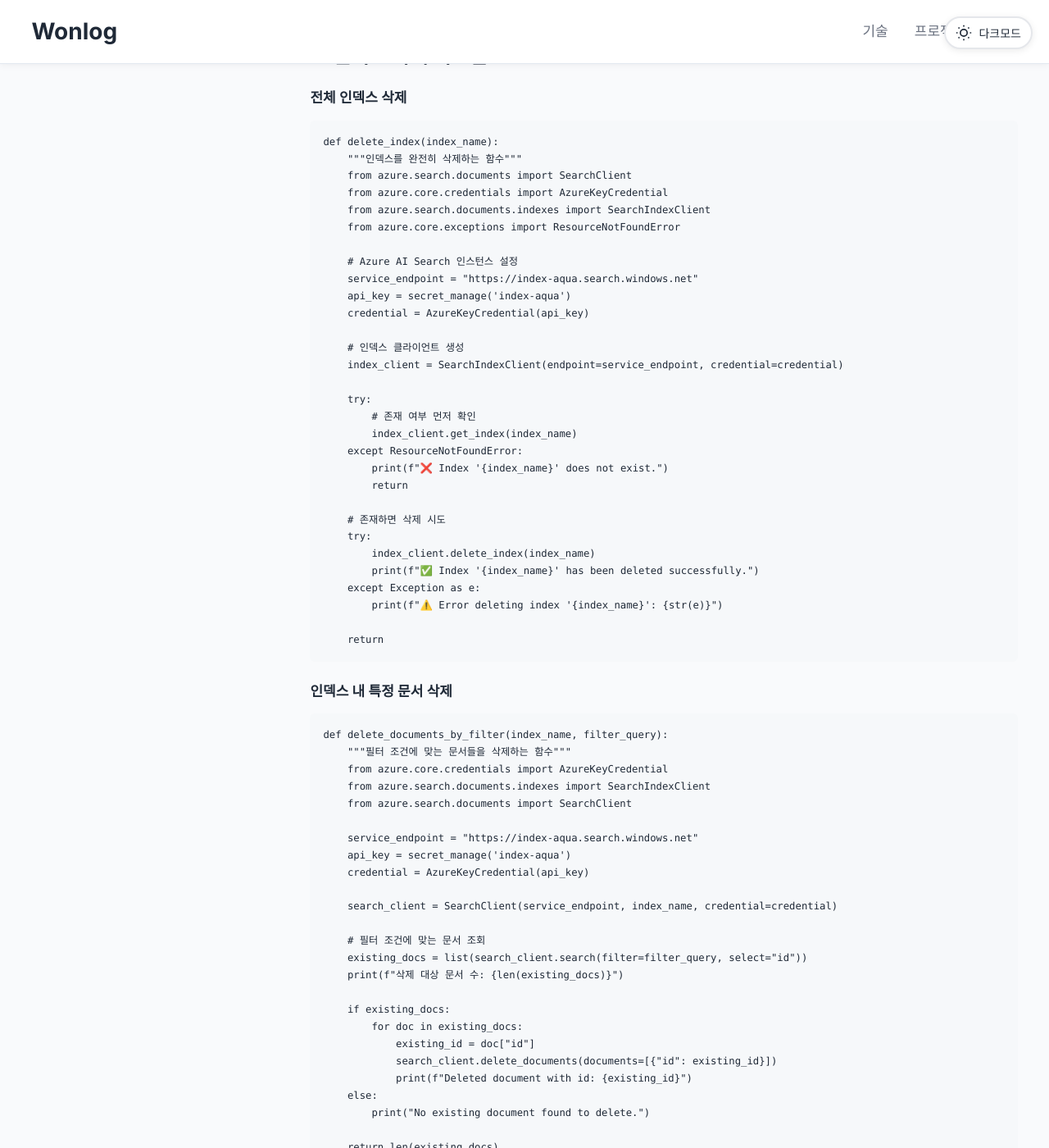
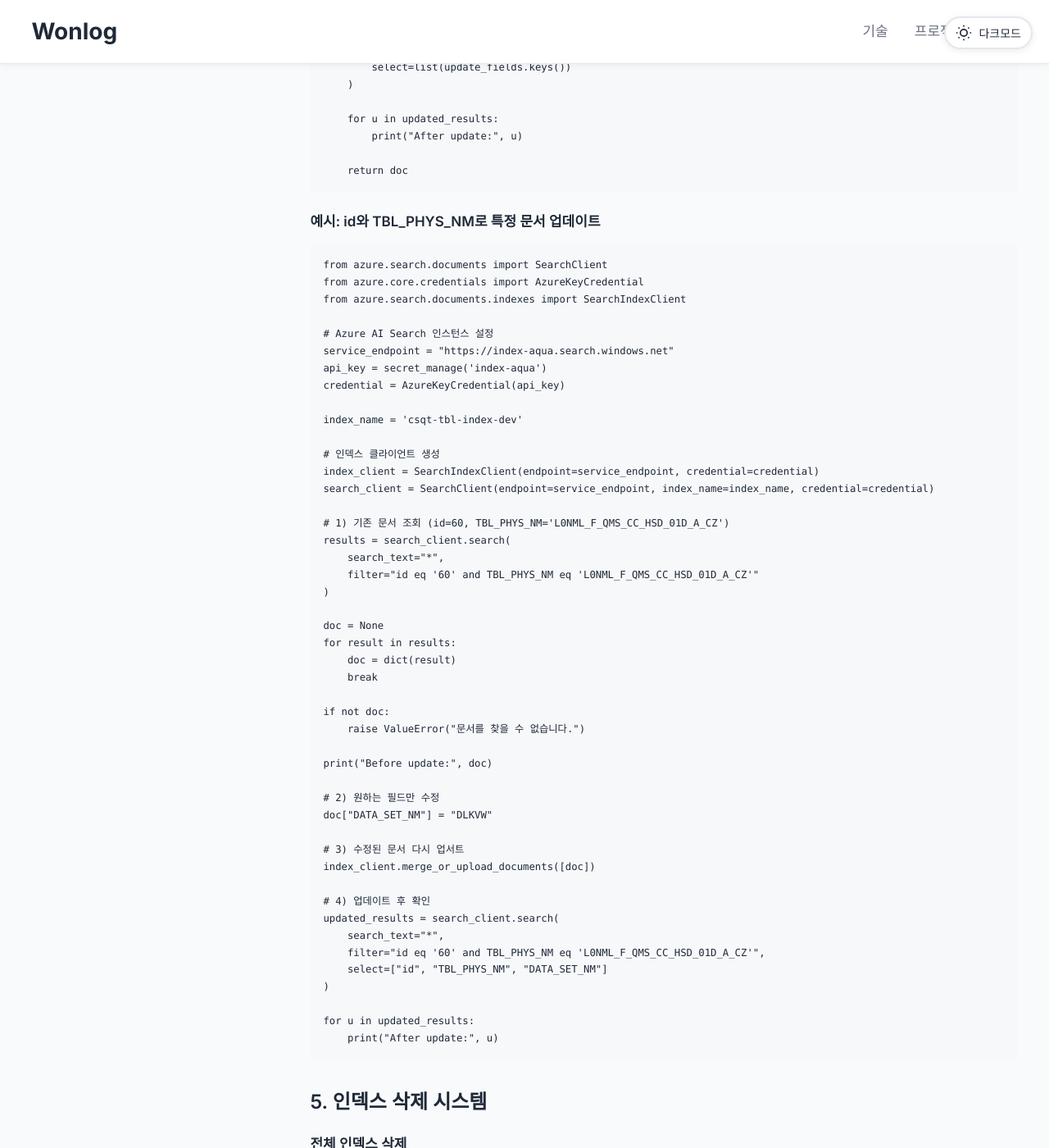
Before and after one commit to learningssik/learningssik.github.io, a Jekyll site: the page built from _public/tech/azure-ai-search-indexing-cookbook.md, in a window 1280 px wide and 1400 px high, scrolled down 8153 px. Shown: the whole window at 82% size. Built offline with Jekyll 4.4.1, drawn with Linux system fonts in a browser that asks for light colours; some of the changed text lies outside the part shown.

Commit message:
docs: 인덱스 업데이트 섹션 보강
- 목적 표 추가 (최신성/성능/일관성/분석 활용성)
- 노트북 기반 예시 코드 추가: id+TBL_PHYS_NM 조건 업데이트 흐름

````diff
--- a/_public/tech/azure-ai-search-indexing-cookbook.md
+++ b/_public/tech/azure-ai-search-indexing-cookbook.md
@@ -301,6 +301,15 @@
 
 ### 4. 인덱스 업데이트 시스템
 
+✅ 목적: 인덱스 업데이트
+
+| 목적 | 설명 |
+| ------------- | ------------------------------------- |
+| 🔄 최신 데이터 반영 | 소스 시스템 변경 사항을 인덱스에 반영하여 검색 결과 최신성 확보 |
+| ⚙️ 성능 최적화 | 불필요한 필드 제거 및 필요한 필드만 유지해 검색 속도와 효율 개선 |
+| 🧩 데이터 일관성 유지 | 잘못된 값 수정 및 규칙 기반 업데이트로 인덱스 품질 보장 |
+| 📊 분석 활용성 강화 | 신규 속성 추가·갱신을 통해 검색 및 분석 활용 범위 확대 |
+
 #### 개별 문서 업데이트
 ```python
 def update_document(index_name, document_id, update_fields):
@@ -352,6 +361,56 @@
         print("After update:", u)
 
     return doc
+```
+
+#### 예시: id와 TBL_PHYS_NM로 특정 문서 업데이트
+```python
+from azure.search.documents import SearchClient
+from azure.core.credentials import AzureKeyCredential
+from azure.search.documents.indexes import SearchIndexClient
+
+# Azure AI Search 인스턴스 설정
+service_endpoint = "https://index-aqua.search.windows.net"
+api_key = secret_manage('index-aqua')
+credential = AzureKeyCredential(api_key)
+
+index_name = 'csqt-tbl-index-dev'
+
+# 인덱스 클라이언트 생성
+index_client = SearchIndexClient(endpoint=service_endpoint, credential=credential)
+search_client = SearchClient(endpoint=service_endpoint, index_name=index_name, credential=credential)
+
+# 1) 기존 문서 조회 (id=60, TBL_PHYS_NM='L0NML_F_QMS_CC_HSD_01D_A_CZ')
+results = search_client.search(
+    search_text="*",
+    filter="id eq '60' and TBL_PHYS_NM eq 'L0NML_F_QMS_CC_HSD_01D_A_CZ'"
+)
+
+doc = None
+for result in results:
+    doc = dict(result)
+    break
+
+if not doc:
+    raise ValueError("문서를 찾을 수 없습니다.")
+
+print("Before update:", doc)
+
+# 2) 원하는 필드만 수정
+doc["DATA_SET_NM"] = "DLKVW"
+
+# 3) 수정된 문서 다시 업서트
+index_client.merge_or_upload_documents([doc])
+
+# 4) 업데이트 후 확인
+updated_results = search_client.search(
+    search_text="*",
+    filter="id eq '60' and TBL_PHYS_NM eq 'L0NML_F_QMS_CC_HSD_01D_A_CZ'",
+    select=["id", "TBL_PHYS_NM", "DATA_SET_NM"]
+)
+
+for u in updated_results:
+    print("After update:", u)
 ```
 
 ### 5. 인덱스 삭제 시스템
````
